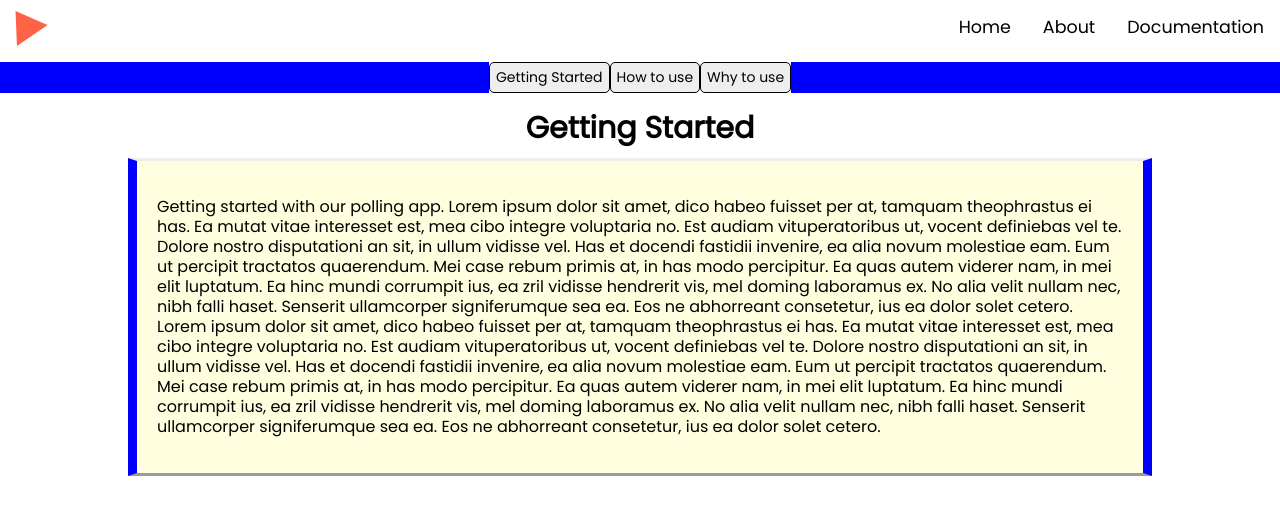
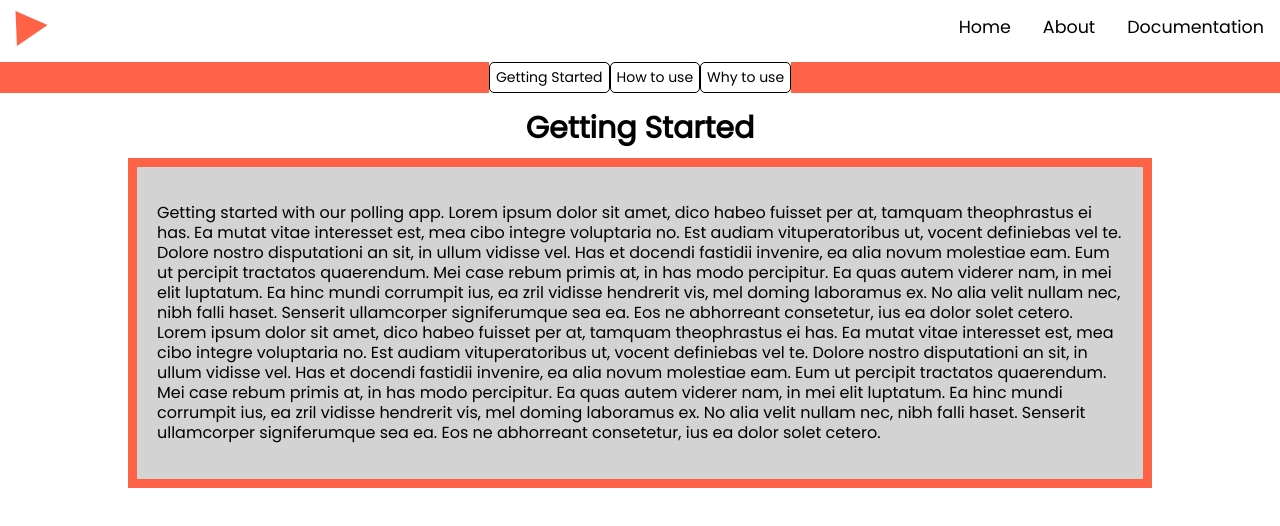
Before and after one commit to aquat3/PG-County-Polling-places, a website: page public/docs.html in a window 1280 px wide. Drawn offline with nearby package versions, Linux system fonts and the light colour scheme.

Commit message:
update docs style

```diff
--- a/public/styles.css
+++ b/public/styles.css
@@ -84,7 +84,7 @@ display:inline-block;
   list-style: none;
   padding: 5px 0 4px 0;
   margin: 0 0 0 0px;
-  background-color: blue;
+  background-color: #ff6347;
   display: flex;
   justify-content: center;
   padding: 0;
@@ -102,8 +102,8 @@ display:inline-block;
   color: #000;
   font-family: Artifika, serif;
   font-family: 'Poppins', sans-serif;
-  background-color: #eeeeee;
   font-size: 14px;
+  font-weight: 400;
   /*border-bottom: 1px solid #ccc;
     outline: none;*/
   border-radius: 5px 5px 5px 5px;
@@ -112,7 +112,7 @@ display:inline-block;
   -webkit-border-top-right-radius: 5px;
 }
 .mtabs li a:hover {
-  background-color: #ff6347;
+
   padding: 4px 6px;
 }
 .mtabs li.active a {
@@ -173,9 +173,9 @@ display:inline-block;
 .content,
 .content_doc {
   border-style: outset;
-  background-color: lightyellow;
-  border-left: 9px solid blue;
-  border-right: 9px solid blue;
+  border: 9px solid #ff6347;
+  background: lightgrey;
+  /* border-right: 9px solid #ff6347; */
   padding: 20px;
   margin-bottom:40px;
 }
```
